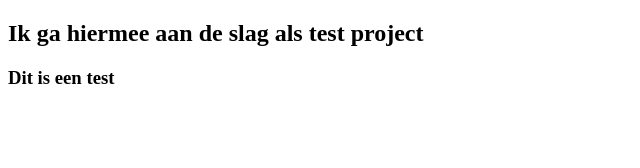
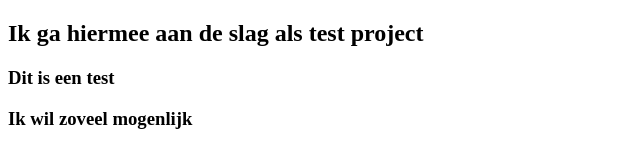
Before and after one commit to devabdurabi/amazonExc, a plain HTML site: page index.html in a window 1280 px wide. Shown: the whole page, without its empty margins (0-640 px from the left). Drawn offline with Linux system fonts and the light colour scheme.

Commit message:
Ik heb een footer tag toegevoegd

```diff
--- a/index.html
+++ b/index.html
@@ -12,6 +12,10 @@
         <h3> Dit is een test</h3>
     </header>
     <main></main>
-    <footer></footer>
+    <footer>
+        <nav>
+            <h3>Ik wil zoveel mogenlijk</h3>
+        </nav>
+    </footer>
 </body>
 </html>
```
